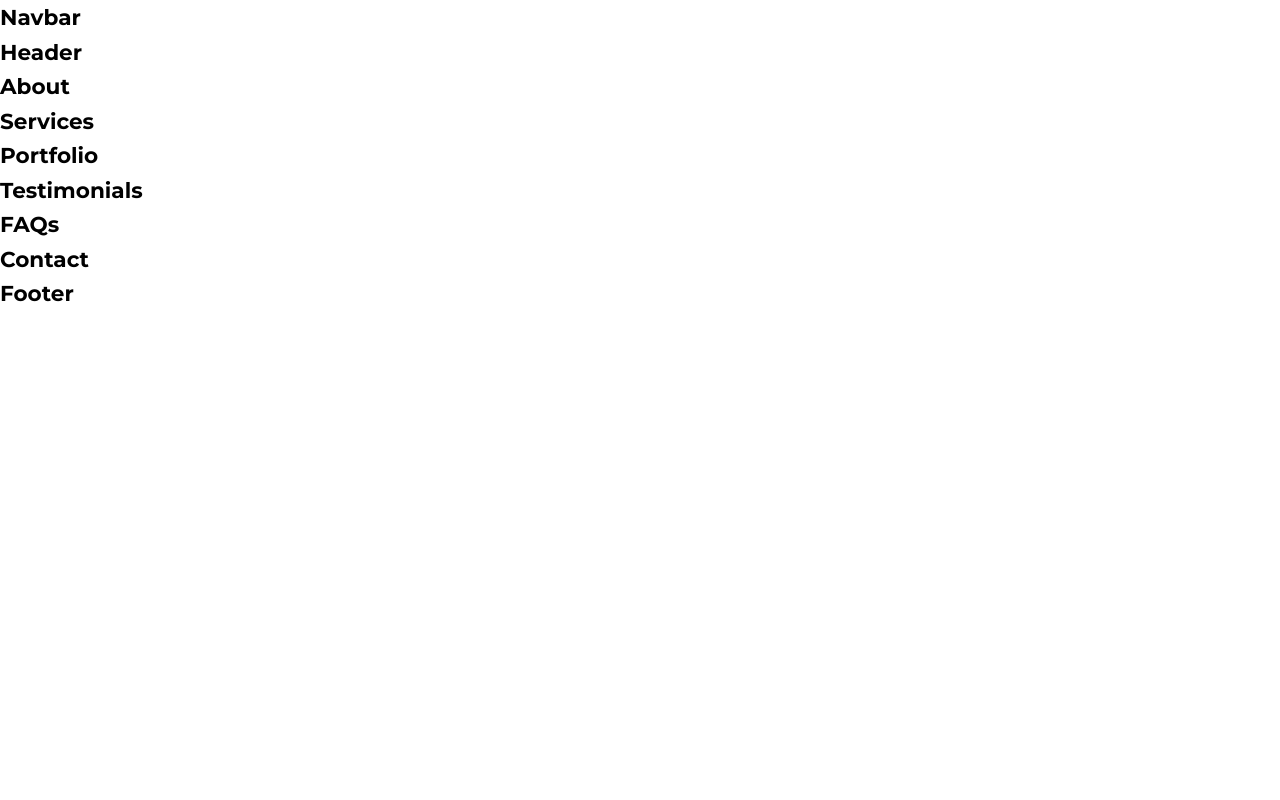
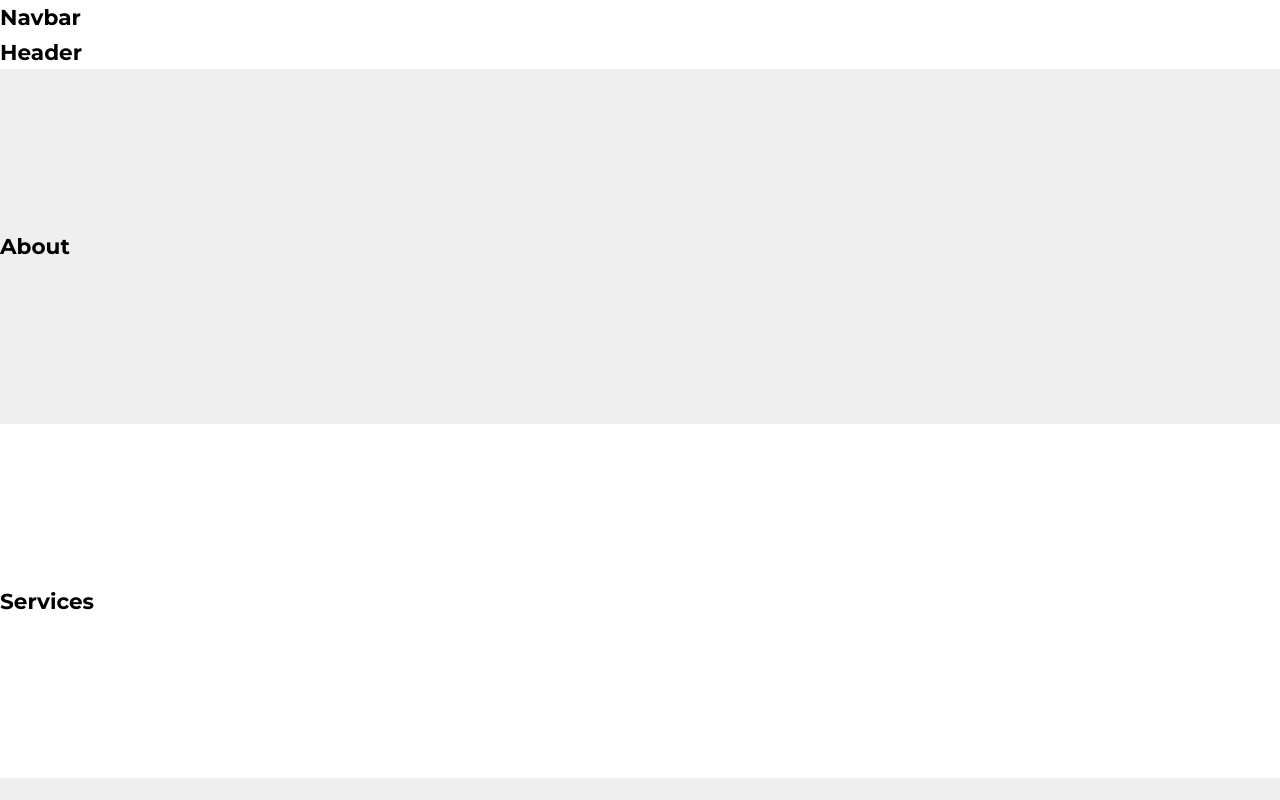
Before and after one commit to andydangit/ProfileV2, a React (Create React App) app: page / in a window 1280 px wide. Shown: the top 800 px of the page. Built offline with nearby package versions, Linux system fonts and the light colour scheme.

Commit message:
Add container and section style

```diff
--- a/src/index.css
+++ b/src/index.css
@@ -33,12 +33,31 @@
 }
 
 /* allow smooth scrolling  */
-html{
-    scroll-behavior: smooth;
+html {
+  scroll-behavior: smooth;
 }
 
-body{
-    font-family: 'Montserrat', sans-serif;
-    line-height: 1.6;
-    font-size: 0.9rem;
+body {
+  font-family: "Montserrat", sans-serif;
+  line-height: 1.6;
+  font-size: 0.9rem;
 }
+
+/* generic container class   */
+.container {
+  width: var(--container-width-lg);
+  margin-inline: auto;
+  max-width: 1920px;
+}
+
+
+/* section class  */
+section{
+    padding: 10rem 0;
+    background-color: var(--color-light);
+    transition: var(--transition);
+}
+
+section:nth-child(even){
+    background-color: var(--color-white);
+}
```
